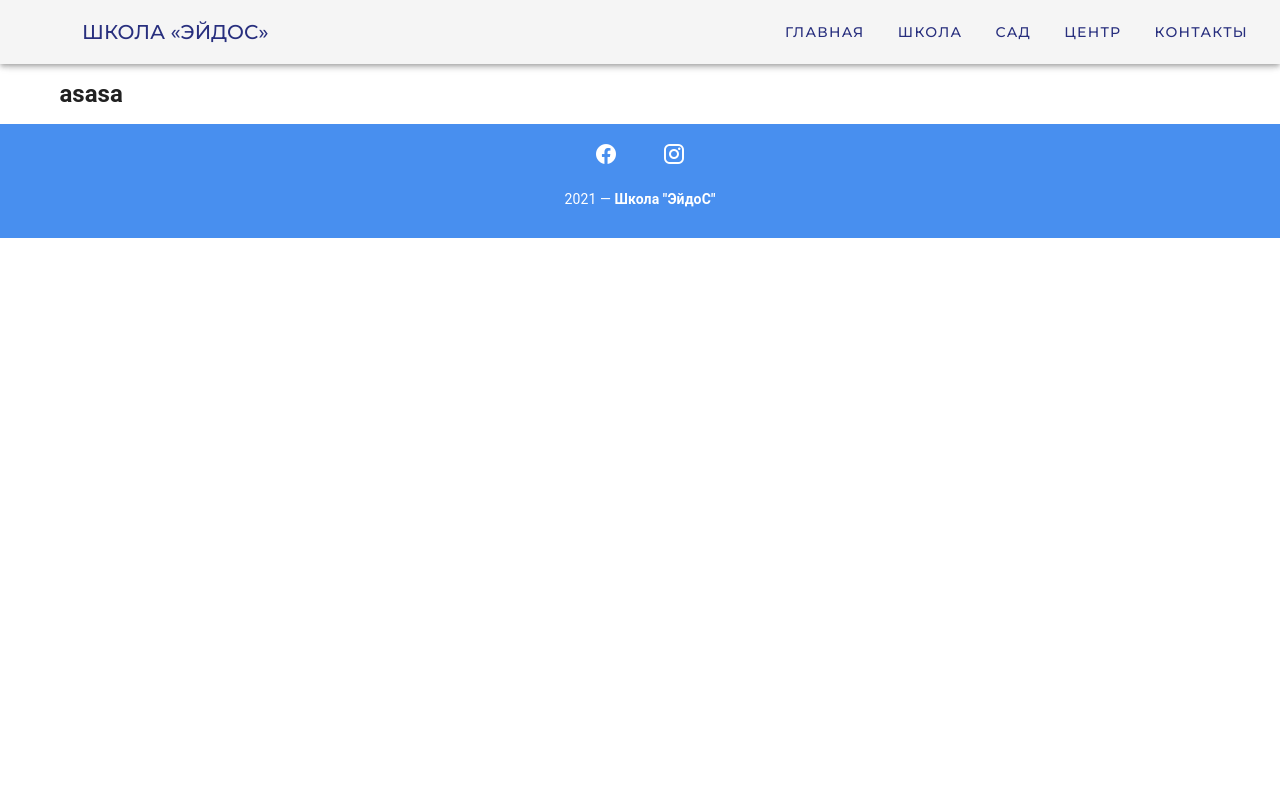
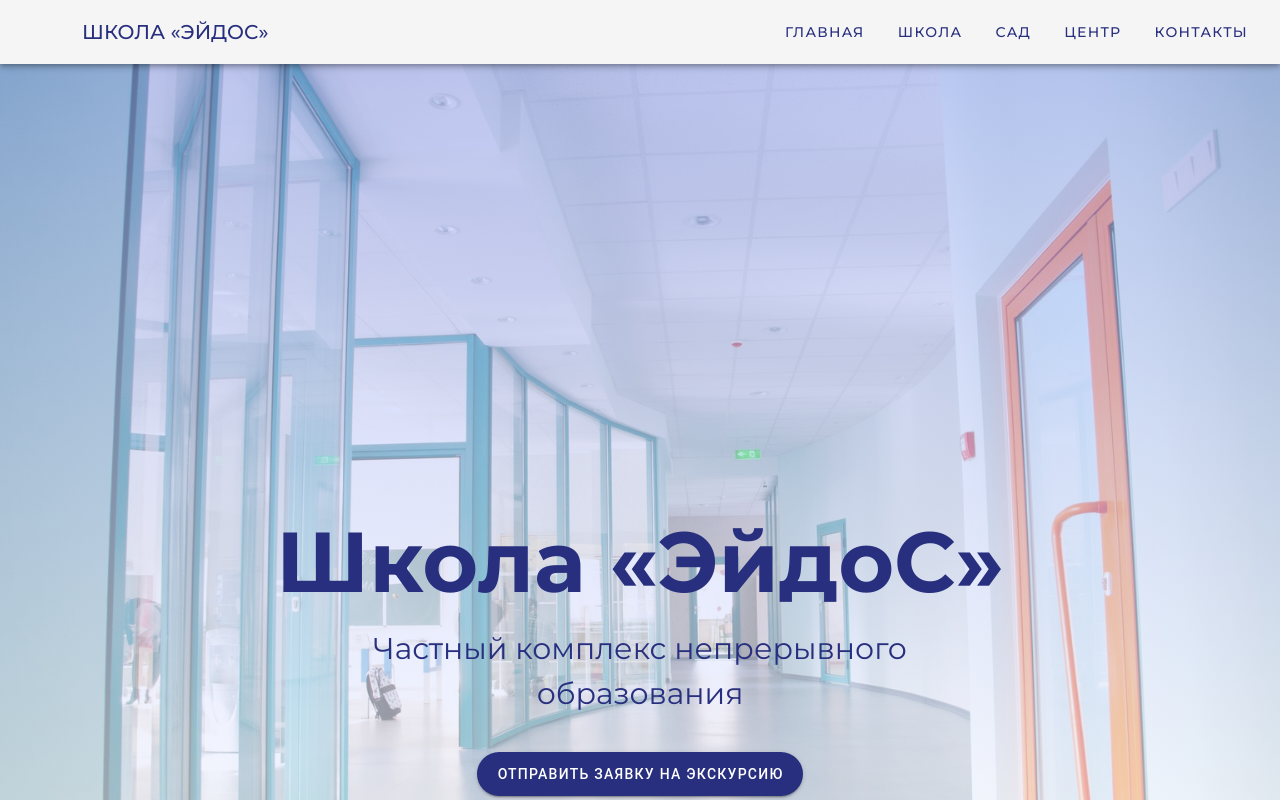
Before and after one commit to timurioukr/vue_home_land_admin, a Vue app: page /school in a window 1280 px wide. Shown: the top 800 px of the page. Built offline with nearby package versions, Linux system fonts and the light colour scheme.

Commit message:
fix-video

```diff
--- a/package.json
+++ b/package.json
@@ -13,6 +13,7 @@
     "material-design-icons-iconfont": "^6.1.1",
     "node-sass": "^6.0.1",
     "vue": "^2.6.11",
+    "vue-i18n": "^8.26.7",
     "vue-router": "^3.5.2",
     "vuetify": "^2.4.0"
   },
--- a/src/components/Homepage/OneBlock.vue
+++ b/src/components/Homepage/OneBlock.vue
@@ -2,16 +2,16 @@
 div.block-first
   v-row.pa-0.ma-0
     v-col(cols="12", md="6", class="block-first-left")
-      v-img.mb-4(src="../../assets/img/logo.png" class="first-block-logo")
-      h2 Школа «ЭйдоС»
-      p Частный комплекс непрерывного образования
-
-      v-btn.mt-5(color="#282f7e", large, rounded class="block-first-btn") Отправить заявку на экскурсию
+      v-img(src="../../assets/img/logo.png" class="first-block-logo")
+      div( style="width:500px;")
+        h2 {{ $t('Школа «ЭйдоС»')}}
+        p {{ $t('Частный комплекс непрерывного образования')}}
+        v-btn.mt-5(color="#282f7e", large, rounded class="block-first-btn") {{ $t('Отправить заявку на экскурсию')}}
 
     v-col(cols="12", md="6", class="block-first-right")
-      .block-first-right-play
+      div.block-first-right-play
         v-dialog(
-          transition="dialog-bottom-transition",
+          v-model="dialog"
           max-width="600",
           height="500"
         )
@@ -23,24 +23,23 @@ div.block-first
               style="opacity: 0.7",
               v-bind="attrs",
               v-on="on",
-              @click="show = !show"
             )
               v-icon(large) mdi-play
-          template(cols="5", v-slot:default="dialog", v-if="show")
-            v-card(style="opacity: 1")
-              div
+          v-card
             iframe(
+              v-if="dialog"
               width="600",
               height="350",
               src="https://www.youtube.com/embed/LU8gWOYfZ5E",
               frameborder="0"
             )
-              v-card-actions.justify-end
+            v-card-actions
+              v-spacer
               v-btn(
                 text,
-                  @click.stop="dialog.value = false",
-                  @click="show = !show"
-                ) Закрыть
+                color="blue"
+                @click="dialog = false"
+              ) {{ $t('Закрыть')}}
       .block-first-right-video
         v-img(
           width="500",
@@ -55,10 +54,14 @@ export default {
   data() {
     return {
       dialog: false,
-      show: false,
     };
   },
-  methods: {},
+  methods: {
+    closeVideo() {
+      this.show = false,
+      this.dialog = false
+    }
+  },
 };
 </script>
 
--- a/src/components/Homepage/ThreeBlock.vue
+++ b/src/components/Homepage/ThreeBlock.vue
@@ -1,31 +1,31 @@
 <template lang="pug">
   v-container(class="text-left three-block")
-    h2(class="mx-10" ) Наша команда
+    h2(class="mx-10" ) {{ $t('Наша команда')}}
     v-row(justify="center" class="mt-10" )
       template
         v-col(cols="4" md="2" class="ma-5")
           a(href="")
           v-img(class="leader-foto elevation-1" src="../../assets/img/HomePage/comands/gredinarova.jpg")
-          h3(class="mt-3") Грединарова Елена Михйловна
-          p Генеральный директор
+          h3(class="mt-3") {{ $t('Грединарова Елена Михайловна')}}
+          p {{ $t('Генеральный директор')}}
         v-col(cols="4" md="2" class="ma-5")
           a(href="#")
           v-img(class="leader-foto elevation-1" src="../../assets/img/HomePage/comands/gredinarov.jpg")
-          h3(class="mt-3") Грединаров Игорь Леонидович
-          p Первый заместитель директора
+          h3(class="mt-3") {{ $t('Грединаров Игорь Леонидович')}}
+          p  {{ $t('Первый заместитель директора')}}
         v-col(cols="4" md="2" class="ma-5")
           a(href="")
           v-img(class="leader-foto elevation-1" src="../../assets/img/HomePage/comands/gredinarova_yana.jpg")
-          h3(class="mt-3") Грединарова Яна Игоревна
-          p Директор по развитию
+          h3(class="mt-3") {{ $t('Грединарова Яна Игоревна')}}
+          p  {{ $t('Директор по развитию')}}
         v-col(cols="4" md="2" class="ma-5")
           a(href="")
           v-img(class="leader-foto elevation-1" src="../../assets/img/HomePage/comands/lejbovich.jpg")
-          h3(class="mt-3") Лейбович Елена Викторовна
-          p Заместитель директора по индивидуальному сопровождению учеников
+          h3(class="mt-3") {{ $t('Лейбович Елена Викторовна')}}
+          p  {{ $t('Заместитель директора по индивидуальному сопровождению учеников')}}
     v-row
       v-col(class="text-center mb-10")
-        v-btn(color="#282f7e" large outlined rounded class="ma-1") Подробнее о нас
+        v-btn(color="#282f7e" large outlined rounded class="ma-1")  {{ $t('Подробнее о нас')}}
           v-icon(right) mdi-chevron-right
 </template>
 
--- a/src/components/Homepage/TwoBlock.vue
+++ b/src/components/Homepage/TwoBlock.vue
@@ -13,7 +13,7 @@
               src="../../assets/img/HomePage/buttons/school.jpg",
               height="225px"
             )
-              span.title-span.white--text.p Школа
+              span.title-span.white--text.p {{ $t('Школа')}}
       v-col(cols="12", md="3")
         v-hover(v-slot="{ hover }")
           v-card(
@@ -25,7 +25,7 @@
               src="../../assets/img/HomePage/buttons/kindergarten.jpg",
               height="225px"
             )
-              span.title-span.white--text.p Сад
+              span.title-span.white--text.p {{ $t('Сад')}}
       v-col(cols="12", md="3")
         v-hover(v-slot="{ hover }")
           v-card(
@@ -37,7 +37,7 @@
               src="../../assets/img/HomePage/buttons/centr.jpg",
               height="225px"
             )
-              span.title-span.white--text.p Центр
+              span.title-span.white--text.p {{ $t('Центр')}}
       v-col(cols="12", md="3")
         v-hover(v-slot="{ hover }")
           v-card(
@@ -49,7 +49,7 @@
               src="../../assets/img/HomePage/buttons/dist.jpg",
               height="225px"
             )
-              span.title-span.white--text.p Экстернат
+              span.title-span.white--text.p {{ $t('Экстернат')}}
 </template>
 
 <script>
--- a/src/components/School/FirstBlock.vue
+++ b/src/components/School/FirstBlock.vue
@@ -1,7 +1,11 @@
-<template>
-  <v-container>
-    <h2>asasa</h2>
-  </v-container>
+<template lang="pug">
+div.block-first
+  v-row.pa-0.ma-0
+    v-col.block-first-content(cols="12", md="12")
+      v-img.mb-4.block-first-logo(src="../../assets/img/logo.png")
+      h2 Школа «ЭйдоС»
+      p Частный комплекс непрерывного образования
+      v-btn.mt-5(color="#282f7e", large, rounded style="max-width: 350px; color: rgb(255, 255, 255);") Отправить заявку на экскурсию
 </template>
 
 <script>
@@ -9,11 +13,72 @@ export default {
   name: "FirstBlock",
   data() {
     return {
-    }
+      dialog: false,
+      show: false,
+    };
+  },
+};
+</script>
+
+<style lang="scss" scoped>
+
+$colorBrend: #282f7e;
+
+
+.block-first {
+  background: linear-gradient(
+      rgba(161, 178, 251, 0.589),
+      rgba(255, 255, 255, 0.678)
+    ),
+    url("../../assets/img/HomePage/koridor.jpg");
+  background-size: cover;
+  height: 900px;
+  background-position: center;
+  display: flex;
+  justify-content: center;
+  align-items: center;
+  &-logo {
+  width: 250px;
+  }
+  &-content {
+  display: flex;
+  flex-wrap: wrap;
+  align-content: center;
+  align-items: center;
+  flex-direction: column;
+  text-align: center;
   }
 }
-</script>
-
-<style scoped>
-
+h2 {
+  font-size: 85px;
+  color: $colorBrend;
+  font-family: "Montserrat";
+}
+p {
+  font-size: 30px;
+  font-weight: 400;
+  color: $colorBrend;
+  font-family: "Montserrat";
+  width: 600px;
+}
+@media only screen and (max-width: 1000px) {
+  .block-first-logo {
+  width: 100px;
+  height: 100px;
+  }
+  .block-first {
+    height: 500px;
+  }
+  h2 {
+    font-size: 30px;
+  }
+  p {
+    width: 300px;
+    font-size: 20px;
+  }
+  .v-btn {
+    width: 225px;
+    font-size: 10px;
+  }
+}
 </style>
--- /dev/null
+++ b/src/localization/index.js
@@ -0,0 +1,19 @@
+import Vue from 'vue'
+import VueI18n from 'vue-i18n'
+import uk from './locales/uk.json'
+
+Vue.use(VueI18n)
+
+const translations = {
+  uk: uk
+}
+
+const messages = Object.assign(translations)
+
+const i18n = new VueI18n({
+  // locale: 'uk',
+  messages,
+  silentTranslationWarn: true //process.env.NODE_ENV === 'production'
+})
+
+export default i18n
--- /dev/null
+++ b/src/localization/locales/uk.json
@@ -0,0 +1,42 @@
+{
+  "Школа «ЭйдоС»": "Школа «ЕйдоС»",
+  "Частный комплекс непрерывного образования": "Приватний комплекс безперервної освіти",
+  "Отправить заявку на экскурсию": "Відправити заявку на екскурсію",
+  "Записаться": "Записатися",
+  "Закрыть": "Закрити",
+  "Школа": "Школа",
+  "Сад": "Сад",
+  "Центр": "Центр",
+  "Экстернат": "Екстернат",
+  "Наша команда": "Наш колектив",
+  "Грединарова Елена Михайловна": "Грединарова Олена Михайлівна",
+  "Грединаров Игорь Леонидович": "Грединаров Ігор Леонідович",
+  "Грединарова Яна Игоревна": "Грединарова Яна Ігоревна",
+  "Лейбович Елена Викторовна": "Лейбович Олена Вікторівна",
+  "Генеральный директор": "Генеральний директор",
+  "Первый заместитель директора": "Перший заступник директора",
+  "Директор по развитию": "Директор з розвитку",
+  "Заместитель директора по индивидуальному сопровождению учеников": "Заступник директора з індивідуального супроводження учнів",
+  "Подробнее о нас": "Детальніше про нас",
+  "Почему выбирают «ЭйдоС»": "Чому обирають ЕйдоС",
+  "Уникальные технологии образования": "Унікальні технології освіти",
+  "Эксклюзивный подход к Ребенку": "Ексклюзивний підхід до Дитини",
+  "Комфортные условия обучения": "Комфортні умови для освіти",
+  "Углубленное изучение": "Поглиблене вивчення",
+  "Математика": "Математики",
+  "Английский язык": "Англійська мова",
+  "Немецкий язык": "Німецька мова",
+  "Французский язык": "Французька мова",
+  "Образовательные технологии": "Освітні технології",
+  "ТРИЗ": "TRIZ",
+  "Эйдетика": "Ейдетика",
+  "ФСП": "ФСП",
+  "ОТИ": "ОТІ",
+  "Уникальные условия в городе": "Унікальні умови у місті",
+  "Охраняемая территория": "Охорона закладу",
+  "Видеонаблюдение": "Відеоспостереження",
+  "Комплексное питание": "Комплексне харчування",
+  "Выполнение д/з в Школе": "Виконання д/з у Школі",
+  "Уникальные факультативы": "Унікальні факультативи",
+  "График - полупансион": "Графік - полупансіон"
+}
--- a/src/main.js
+++ b/src/main.js
@@ -3,10 +3,14 @@ import App from './App.vue';
 import vuetify from './plugins/vuetify';
 import router from './Router';
 import './assets/styles.scss'
+import i18n from '@/localization/index'
+
+
 
 Vue.config.productionTip = false;
 
 new Vue({
+  i18n,
   router,
   vuetify,
   render: h => h(App)
```
Also changed, not shown: 1 other file (tests, documents, lock files or other folders). Lines whose indentation alone changed are shown as unchanged.
